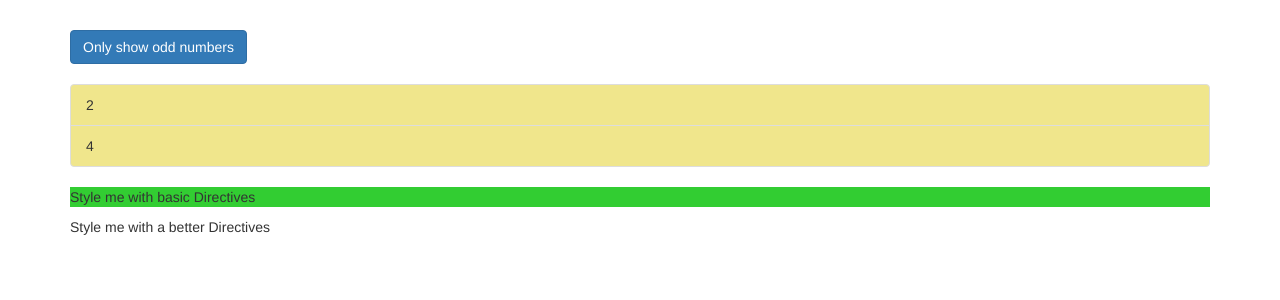
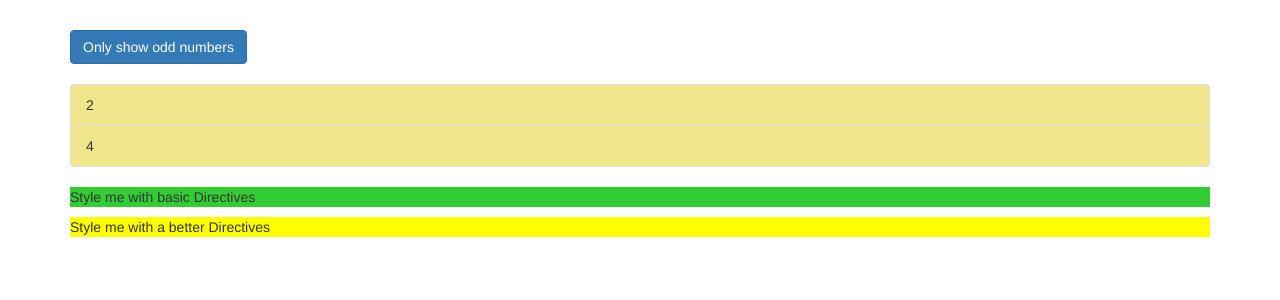
Before and after one commit to LuYeZhan/my-directives-angular-app, an Angular app: page / in a window 1280 px wide. Shown: the top 300 px of the page. Built offline with nearby package versions, Linux system fonts and the light colour scheme.

Commit message:
binding to directive properties

```diff
--- a/src/app/app.component.html
+++ b/src/app/app.component.html
@@ -35,7 +35,9 @@
         <p>Only odd</p>
       </ng-template>
       <p appBasicHighlight>Style me with basic Directives</p>
-      <p appBetterHighlight>Style me with a better Directives</p>
+      <p [appBetterHighlight]="'orangered'" defaultColor="yellow">
+        Style me with a better Directives
+      </p>
     </div>
   </div>
 </div>
--- a/src/app/better-highlight/better-highlight.directive.ts
+++ b/src/app/better-highlight/better-highlight.directive.ts
@@ -4,18 +4,22 @@
   Renderer2,
   ElementRef,
   HostListener,
-  HostBinding
+  HostBinding,
+  Input
 } from "@angular/core";
 
 @Directive({
   selector: "[appBetterHighlight]"
 })
 export class BetterHighlightDirective implements OnInit {
-  @HostBinding("style.backgroundColor") backgroundColor: string = "transparent";
+  @Input() defaultColor: string = "transparent";
+  @Input("appBetterHighlight") highlightColor: string = "lightskyblue";
+  @HostBinding("style.backgroundColor") backgroundColor: string;
 
   constructor(private elRef: ElementRef, private renderer: Renderer2) {}
 
   ngOnInit() {
+    this.backgroundColor = this.defaultColor;
     // this.renderer.setStyle(
     //   this.elRef.nativeElement,
     //   "background-color",
@@ -29,7 +33,7 @@
     //   "background-color",
     //   "lightskyblue"
     // );
-    this.backgroundColor = "lightskyblue";
+    this.backgroundColor = this.highlightColor;
   }
 
   @HostListener("mouseleave") mouseleave(eventData: Event) {
@@ -38,6 +42,6 @@
       "background-color",
       "transparent"
     );
-    this.backgroundColor = "transparent";
+    this.backgroundColor = this.defaultColor;
   }
 }
```
